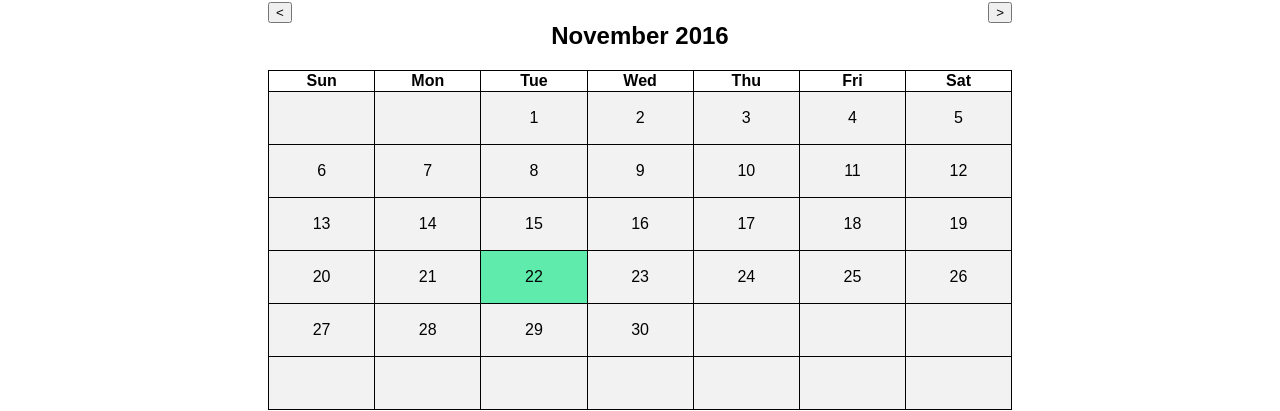
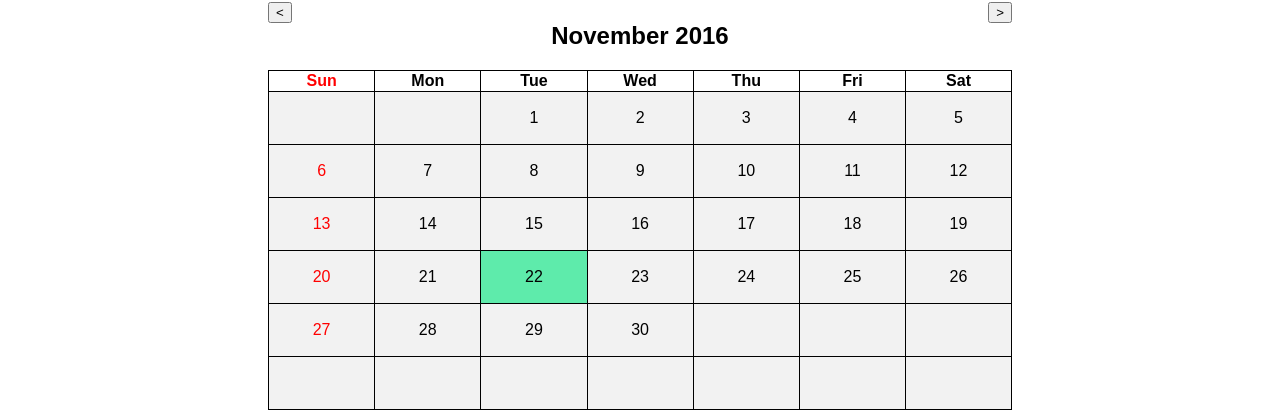
Before and after one commit to ak1103dev/ywc, a React (Create React App) app: page / in a window 1280 px wide. Shown: the part 209-620 px from the top of the page. Built offline with nearby package versions, Linux system fonts and the light colour scheme.

Commit message:
Feat: first column -> text is red

```diff
--- a/src/App.css
+++ b/src/App.css
@@ -73,6 +73,10 @@ td {
   height: 50px;
   width: 14.29%;
 }
+th:nth-child(1), td:nth-child(1) {
+  color: red;
+}
+
 .focus {
   background-color: #5EEBAB;
 }
```
